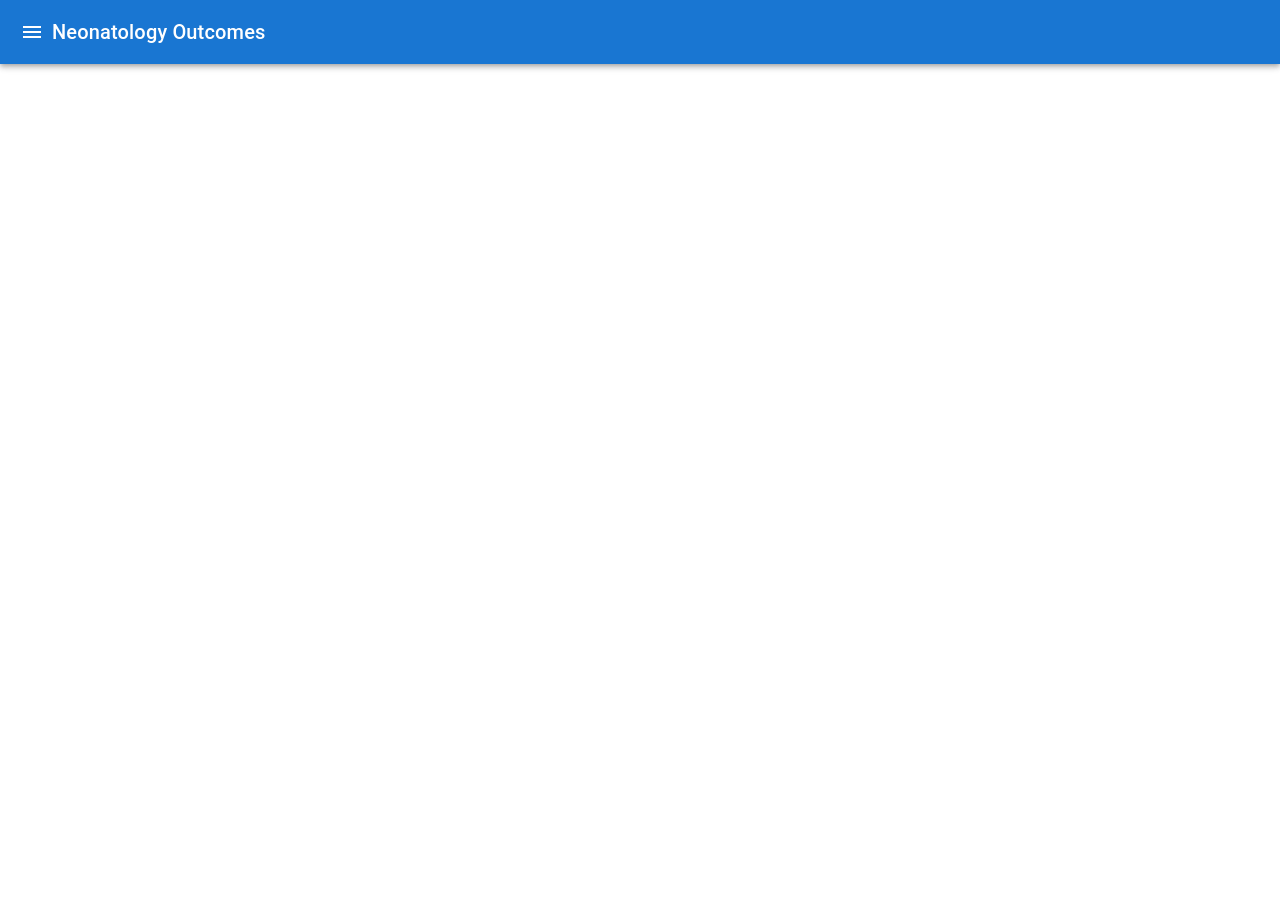
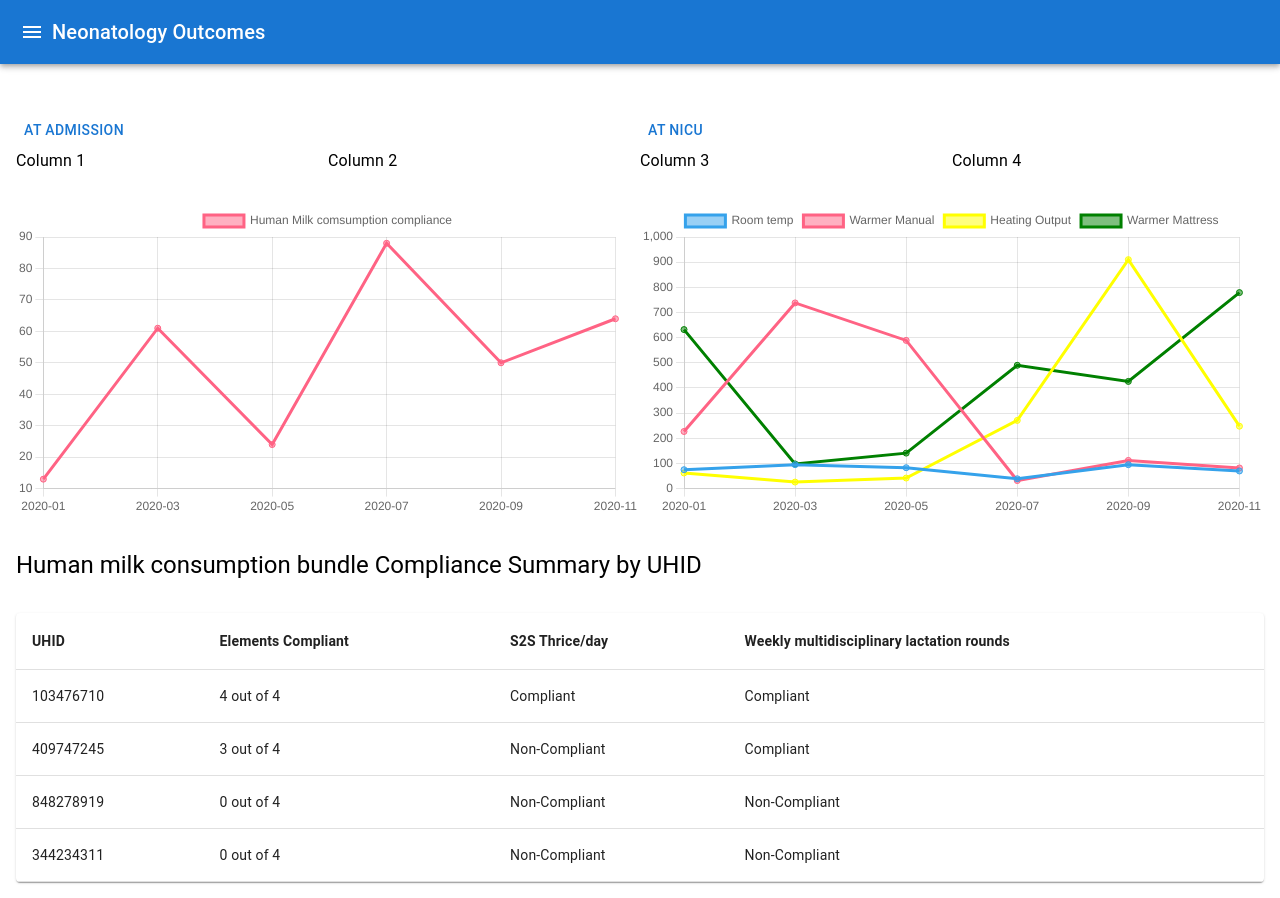
Before and after one commit to Neonatology-Outcomes/Frontend, a React (Create React App) app: page /compliance-dashboard in a window 1280 px wide. Before the commit the page ends 800 px from the top, so only its background shows below. Built offline with nearby package versions, Linux system fonts and the light colour scheme; what apisauce would draw is missing.

Commit message:
working on dashboard

```diff
--- a/package.json
+++ b/package.json
@@ -16,11 +16,13 @@
     "@testing-library/react": "^13.4.0",
     "@testing-library/user-event": "^13.5.0",
     "apisauce": "^3.0.0",
+    "chart.js": "^4.3.0",
     "date-fns": "^2.30.0",
     "gh-pages": "^5.0.0",
     "prop-types": "^15.8.1",
     "ramda": "^0.28.0",
     "react": "^18.2.0",
+    "react-chartjs-2": "^5.2.0",
     "react-dom": "^18.2.0",
     "react-helmet": "^6.1.0",
     "react-router-dom": "5.3.4",
@@ -57,6 +59,7 @@
   "devDependencies": {
     "@babel/preset-env": "^7.21.5",
     "@babel/preset-react": "^7.18.6",
+    "@faker-js/faker": "^7.6.0",
     "babel-jest": "^29.5.0",
     "eslint": "^8.2.0",
     "eslint-config-airbnb": "19.0.4",
--- a/src/components/layout/Drawer/index.js
+++ b/src/components/layout/Drawer/index.js
@@ -77,7 +77,17 @@ function DrawerComponent() {
             </Link>
           </ListItem>
           <Divider />
-          {/* Add more ListItem components for additional menu items */}
+          <ListItem onClick={toggleDrawer(false)}>
+            <Link
+              href="/compliance-dashboard"
+              component="a"
+              underline="none"
+              style={{ ...styles.link }}
+            >
+              <ListItemText primary="Compliance Dashboard" />
+            </Link>
+          </ListItem>
+          <Divider />
         </List>
       </Drawer>
     </>
--- /dev/null
+++ b/src/pages/ComplianceDashboard/index.js
@@ -0,0 +1,157 @@
+/* eslint-disable react/no-array-index-key */
+import React from 'react';
+import {
+  Grid,
+  Button,
+  Typography,
+  Paper,
+  Table,
+  TableBody,
+  TableCell,
+  TableContainer,
+  TableHead,
+  TableRow,
+} from '@mui/material';
+import {
+  Chart as ChartJS,
+  CategoryScale,
+  LinearScale,
+  PointElement,
+  LineElement,
+  Title,
+  Tooltip,
+  Legend,
+} from 'chart.js';
+import { Line } from 'react-chartjs-2';
+import { faker } from '@faker-js/faker';
+import { styles } from './styles';
+
+function ComplianceDashboard() {
+  ChartJS.register(CategoryScale, LinearScale, PointElement, LineElement, Title, Tooltip, Legend);
+
+  const options = {
+    responsive: true,
+    plugins: {
+      legend: {
+        position: 'top',
+      },
+      //   title: {
+      //     display: true,
+      //     text: 'Chart.js Line Chart',
+      //   },
+    },
+  };
+
+  const labels = ['2020-01', '2020-03', '2020-05', '2020-07', '2020-09', '2020-11'];
+
+  const dataA = {
+    labels,
+    datasets: [
+      {
+        label: 'Human Milk comsumption compliance',
+        data: labels.map(() => faker.datatype.number({ min: 0, max: 100 })),
+        borderColor: 'rgb(255, 99, 132)',
+        backgroundColor: 'rgba(255, 99, 132, 0.5)',
+      },
+    ],
+  };
+
+  const dataB = {
+    labels,
+    datasets: [
+      {
+        label: 'Room temp',
+        data: labels.map(() => faker.datatype.number({ min: 25, max: 100 })),
+        borderColor: 'rgb(53, 162, 235)',
+        backgroundColor: 'rgba(53, 162, 235, 0.5)',
+      },
+      {
+        label: 'Warmer Manual',
+        data: labels.map(() => faker.datatype.number({ min: 25, max: 1000 })),
+        borderColor: 'rgb(255, 99, 132)',
+        backgroundColor: 'rgba(255, 99, 132, 0.5)',
+      },
+      {
+        label: 'Heating Output',
+        data: labels.map(() => faker.datatype.number({ min: 25, max: 1000 })),
+        borderColor: 'rgb(255, 255, 0)',
+        backgroundColor: 'rgba(255, 255, 0, 0.5)',
+      },
+      {
+        label: 'Warmer Mattress',
+        data: labels.map(() => faker.datatype.number({ min: 25, max: 1000 })),
+        borderColor: 'rgb(0, 128, 0)',
+        backgroundColor: 'rgba(0, 128, 0, 0.5)',
+      },
+    ],
+  };
+
+  const tableData = [
+    ['103476710', '4 out of 4', 'Compliant', 'Compliant'],
+    ['409747245', '3 out of 4', 'Non-Compliant', 'Compliant'],
+    ['848278919', '0 out of 4', 'Non-Compliant', 'Non-Compliant'],
+    ['344234311', '0 out of 4', 'Non-Compliant', 'Non-Compliant'],
+  ];
+
+  return (
+    <Grid container className={styles.root} mt="2rem" p="1rem">
+      <Grid item xs={6}>
+        <Button className={styles.button}>At Admission</Button>
+      </Grid>
+      <Grid item xs={6}>
+        <Button className={styles.button}>At NICU</Button>
+      </Grid>
+      <Grid item xs={3} className={styles.column}>
+        <Typography>Column 1</Typography>
+      </Grid>
+      <Grid item xs={3} className={styles.column}>
+        <Typography>Column 2</Typography>
+      </Grid>
+      <Grid item xs={3} className={styles.column}>
+        <Typography>Column 3</Typography>
+      </Grid>
+      <Grid item xs={3} className={styles.column}>
+        <Typography>Column 4</Typography>
+      </Grid>
+      <Grid item xs={6} mt="2rem">
+        <Line options={options} data={dataA} />
+      </Grid>
+      <Grid item xs={6} mt="2rem">
+        <Line options={options} data={dataB} />
+      </Grid>
+      <Grid item xs={12} mt="2rem">
+        <Typography variant="h5">
+          Human milk consumption bundle Compliance Summary by UHID
+        </Typography>
+        <TableContainer component={Paper} sx={{ mt: '2rem' }}>
+          <Table className={styles.table} aria-label="simple table">
+            <TableHead>
+              <TableRow>
+                <TableCell style={styles.strong}>UHID</TableCell>
+                <TableCell style={styles.strong}>Elements Compliant</TableCell>
+                <TableCell style={styles.strong}>S2S Thrice/day</TableCell>
+                <TableCell style={styles.strong}>
+                  Weekly multidisciplinary lactation rounds
+                </TableCell>
+              </TableRow>
+            </TableHead>
+            <TableBody>
+              {tableData.map((row, rowIndex) => (
+                <TableRow key={rowIndex}>
+                  <TableCell>{row[0]}</TableCell>
+                  <TableCell>{row[1]}</TableCell>
+                  <TableCell>{row[2]}</TableCell>
+                  <TableCell>{row[3]}</TableCell>
+                </TableRow>
+              ))}
+            </TableBody>
+          </Table>
+        </TableContainer>
+      </Grid>
+    </Grid>
+  );
+
+  //   return <Line options={options} data={data} />;
+}
+
+export default ComplianceDashboard;
--- /dev/null
+++ b/src/pages/ComplianceDashboard/styles.js
@@ -0,0 +1,21 @@
+export const styles = {
+  root: {
+    flexGrow: 1,
+    padding: '16px',
+  },
+  button: {
+    width: '100%',
+  },
+  column: {
+    display: 'flex',
+    justifyContent: 'center',
+    alignItems: 'center',
+    padding: '16px',
+  },
+  table: {
+    minWidth: 650,
+  },
+  strong: {
+    fontWeight: 700,
+  },
+};
--- a/src/pages/Rules/index.js
+++ b/src/pages/Rules/index.js
@@ -16,7 +16,6 @@ export default function Rules() {
   const [open, setOpen] = useState(false);
 
   const setOpenForm = (value) => () => {
-    // console.log('*****', value)
     setOpen(value);
   };
 
--- a/src/routes.js
+++ b/src/routes.js
@@ -8,6 +8,7 @@ import ToDoPage from './pages/ToDo';
 import ForgotPassword from './pages/ForgotPassword';
 import NurseDashboard from './pages/NurseDashboard';
 import Assessment from './pages/Assessment';
+import ComplianceDashboard from './pages/ComplianceDashboard';
 
 function Routes() {
   return (
@@ -20,10 +21,7 @@ function Routes() {
       <Route path="/forgot-password" exact component={ForgotPassword} />
       <Route path="/nurse-dashboard" exact component={NurseDashboard} />
       <Route path="/assessment/:id" exact component={Assessment} />
-      {/* <Route path="/posts" exact component={Posts} />
-        <Route path="/tags" exact component={Tags} /> */}
-      {/* <Route component={NotFound} /> */}
-      {/* <Route path="another_route" exact component={AnotherComponent} /> */}
+      <Route path="/compliance-dashboard" exact component={ComplianceDashboard} />
     </Router>
   );
 }
```
Also changed, not shown: 1 other file (tests, documents, lock files or other folders).
